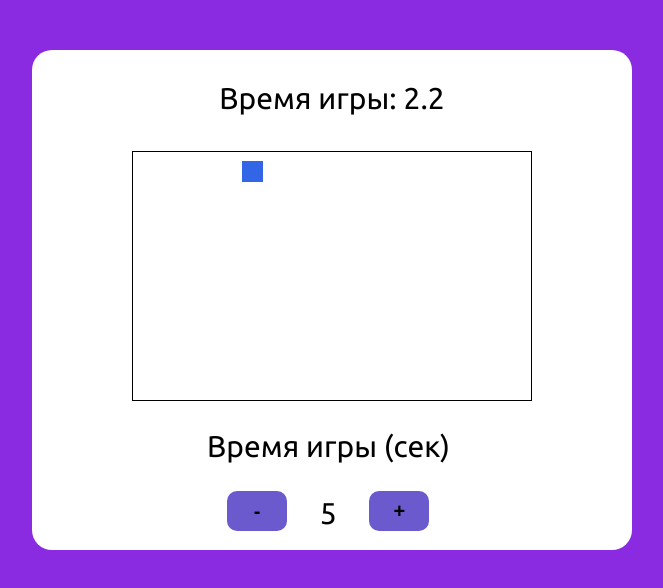
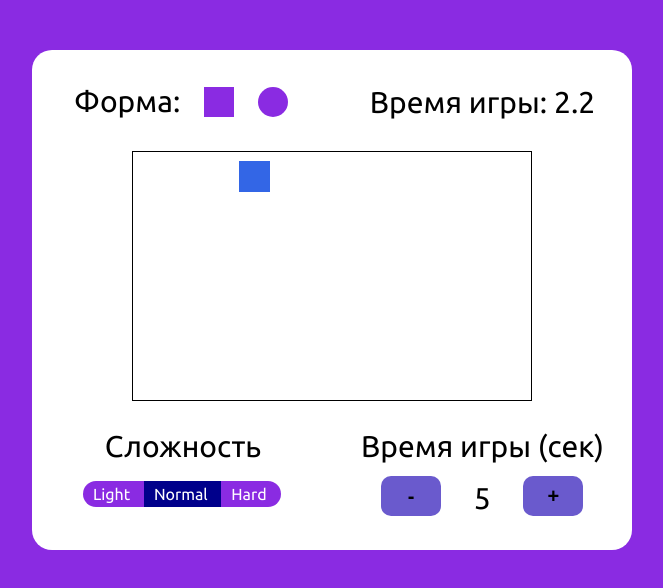
Before and after one commit to mbsnero/jsGame, a plain HTML site: page index.html in a window 1280 px wide. Both pictures are taken after a click on the element "Начать". Shown: the whole page, without its empty margins (308-971 px from the left). Drawn offline with Linux system fonts and the light colour scheme.

Commit message:
add circle render form and dificult level's

```diff
--- a/css/style.css
+++ b/css/style.css
@@ -19,11 +19,13 @@ body {
 }
 
 .header {
-  width: 250px;
-  border: 1px solid transparent;
+  width: 295px;
+  float: right;
   margin: 30px auto;
+  padding-top: 5px;
   text-align: center;
   font-size: 30px;
+
 }
 
 .game {
@@ -41,7 +43,9 @@ body {
 
 .footer {
   width: 250px;
-  margin: 30px auto;
+  margin: 30px 0;
+  margin-right: 20px;
+  float: right;
 }
 
 #time-status {
@@ -53,7 +57,7 @@ body {
 
 .footer .footer-title {
   font-size: 30px;
-  padding: 0 0 30px;
+  padding: 0 0 15px;
 }
 
 button {
@@ -92,3 +96,79 @@ button::-moz-focus-inner {
 #header-result {
   display: none;
 }
+
+.mode-block {
+  margin: 30px 0;
+  width: 300px;
+  float: left;
+}
+
+.format {
+  display: inline-block;
+  font-size: 30px;
+  margin-left: 40px;
+  margin-bottom: 10px;
+}
+
+.box-change {
+  display: inline-block;
+  width: 30px;
+  height: 30px;
+  background-color: blueviolet;
+  margin: 0 20px;
+  position: relative;
+  top: 5px;
+}
+
+.circle-change {
+  display: inline-block;
+  width: 30px;
+  height: 30px;
+  background-color: blueviolet;
+  border-radius: 25px;
+  position: relative;
+  top: 5px;
+}
+
+.dificult {
+  font-size: 30px;
+  text-align: center;
+  margin-bottom: 20px;
+}
+
+.format-block {
+  width: 295px;
+  float: left;
+  margin: 30px 0;
+}
+
+.mode {
+  display: inline-block;
+  background-color: blue;
+  margin-right: -4px;
+  padding: 5px;
+  padding-left: 10px;
+  padding-right: 14px;
+  color: white;
+}
+
+.mode-container {
+  margin: 0 auto;
+  width: 200px;
+}
+
+.light {
+  border-top-left-radius: 15px;
+  border-bottom-left-radius: 15px;
+  background-color: blueviolet;
+}
+
+.normal {
+  background-color: darkblue;
+}
+
+.hard {
+  border-top-right-radius: 15px;
+  border-bottom-right-radius: 15px;
+  background-color: blueviolet;
+}
--- a/index.html
+++ b/index.html
@@ -14,6 +14,11 @@
 
   <div class="main-block">
     <div class="header-container">
+      <div class="format-block">
+        <p class="format">Форма:</p>
+        <div class="box-change"></div>
+        <div class="circle-change"></div>
+      </div>
       <div class="header">
         <p id="header-time">Время игры: <span class="timer">5</span></p>
         <p id="header-result">Ваш результат: <span class="result"></span></p>
@@ -23,6 +28,14 @@
       <button class="start-btn">Начать</button>
     </div>
     <div class="footer-container">
+      <div class="mode-block">
+        <p class="dificult">Сложность</p>
+        <div class="mode-container">
+          <div class="light mode">Light</div>
+          <div class="normal mode">Normal</div>
+          <div class="hard mode">Hard</div>
+        </div>
+      </div>
       <div class="footer">
         <p class="footer-title">Время игры (сек)</p>
         <br>
--- a/js/script.js
+++ b/js/script.js
@@ -3,11 +3,53 @@ $(document).ready( function(){
   // --------------------   Переменные   --------------------
 
   let timerStatus = 5;
+  let isCircle = false;
   let count = 0;
+  let mode = 2;
   let isGameStarted = false;
-  let boxSize, boxColor, posX, posY;
+  let boxSize, boxColor, posX, posY, radius, n;
 
   // --------------------   События   --------------------
+
+  $('.box-change').on('click', () => {
+    if (!isGameStarted) {
+      isCircle = false;
+      $('.box-change').css('background-color', 'blueviolet');
+      $('.circle-change').css('background-color', 'lightblue');
+    }
+  });
+
+  $('.light').on('click', () => {
+    if (!isGameStarted) {
+      mode = 1;
+      $('.mode').css("background-color", "blueviolet");
+      $('.light').css("background-color", "darkblue");
+    }
+  })
+
+  $('.normal').on('click', () => {
+    if (!isGameStarted) {
+      mode = 2;
+      $('.mode').css("background-color", "blueviolet");
+      $('.normal').css("background-color", "darkblue");
+    }
+  })
+
+  $('.hard').on('click', () => {
+    if (!isGameStarted) {
+      mode = 3;
+      $('.mode').css("background-color", "blueviolet");
+      $('.hard').css("background-color", "darkblue");
+    }
+  })
+
+  $('.circle-change').on('click', () => {
+    if (!isGameStarted) {
+      isCircle = true;
+      $('.circle-change').css('background-color', 'blueviolet');
+      $('.box-change').css('background-color', 'lightblue');
+    }
+  });
 
   $('#btnMinus').on('click', () => {
     if (timerStatus > 5 && !isGameStarted) {
@@ -27,6 +69,8 @@ $(document).ready( function(){
       $('.timer').text(timerStatus);
     }
   });
+
+
 
   $('.start-btn').on('click', () => {
     startGame();
@@ -72,10 +116,25 @@ $(document).ready( function(){
   }
 
   function renderBox() {
-    boxSize = random(20, 60);
+
+    switch (mode) {
+      case 1:
+        n = 2.5;
+        break;
+
+      case 2:
+        n = 1.5;
+        break;
+
+      case 3:
+        n = 1;
+        break;
+    }
+    boxSize = random(20 * n, 40 * n);
     boxColor = randomColor();
     posX = random(0, 390 - boxSize);
     posY = random(0, 240 - boxSize);
+    radius = boxSize / 2;
 
     $('.game').prepend('<div class="box"></div>');
     $('.box').css({
@@ -85,6 +144,10 @@ $(document).ready( function(){
       "margin-top": posY,
       "background-color": boxColor,
     })
+
+    if (isCircle) {
+      $('.box').css("border-radius", radius);
+    }
   }
 
   function random(min, max) {
```
